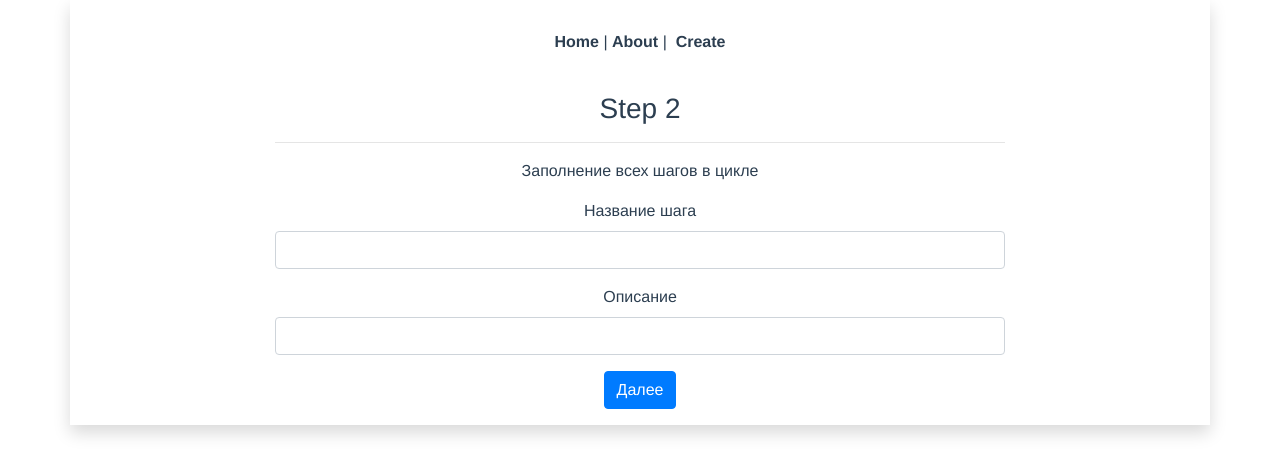
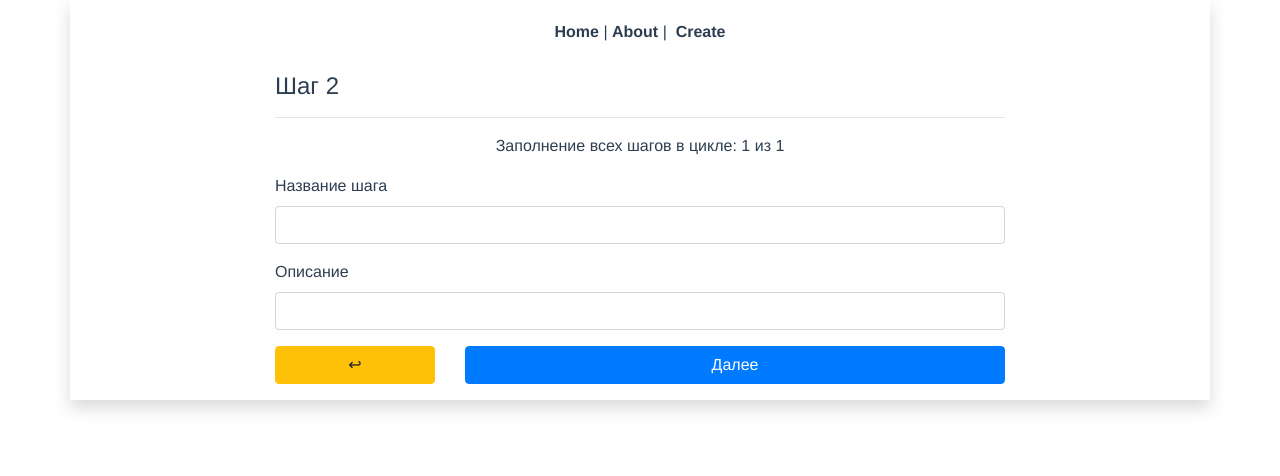
Before and after one commit to mccrush/simpin, a Vue app: page /create/1 in a window 1280 px wide. Both pictures are taken after a click on the button "Далее". Shown: the top 476 px of the page. Built offline with nearby package versions, Linux system fonts and the light colour scheme.

Commit message:
Настраивает сохранени шагов

```diff
--- a/src/App.vue
+++ b/src/App.vue
@@ -23,7 +23,7 @@
 }
 
 #nav {
-  padding: 30px;
+  padding: 20px;
 }
 
 #nav a {
--- a/src/components/Step1.vue
+++ b/src/components/Step1.vue
@@ -1,6 +1,6 @@
 <template>
   <div>
-    <h3 class="mt-2">Шаг 1</h3>
+    <h4 class="mt-2 text-left">Шаг 1</h4>
     <hr />
     <p>Придумайте название, и укажите количество шагов вашей инструкции</p>
     <div class="form-group text-left">
--- a/src/components/Step2.vue
+++ b/src/components/Step2.vue
@@ -1,20 +1,26 @@
 <template>
   <div>
-    <h3 class="mt-2">Step 2</h3>
+    <h4 class="mt-2 text-left">Шаг 2</h4>
     <hr />
-    <p>Заполнение всех шагов в цикле</p>
-    <div class="form-group">
+    <p>Заполнение всех шагов в цикле: {{tecStep}} из {{allSteps}}</p>
+    <div class="form-group text-left">
       <label for="title">Название шага</label>
       <input class="form-control" type="text" name="title" v-model.trim="title" />
     </div>
 
-    <div class="form-group">
+    <div class="form-group text-left">
       <label for="description">Описание</label>
       <input class="form-control" type="text" name="description" v-model.trim="description" />
     </div>
 
-    <!-- <router-link to="/create/1" class="btn btn-warning">&nbsp;&#8617;&nbsp;</router-link> -->
-    <button class="btn btn-primary" @click="saveNewStep">Далее</button>
+    <div class="row">
+      <div class="col-3">
+        <button class="btn btn-block btn-warning" @click="prevStep">&nbsp;&#8617;&nbsp;</button>
+      </div>
+      <div class="col-9">
+        <button class="btn btn-block btn-primary" @click="saveNewStep">Далее</button>
+      </div>
+    </div>
   </div>
 </template>
 
@@ -23,22 +29,52 @@ export default {
   name: "Step2",
   data() {
     return {
+      tecInst: 1,
+      tecStep: 1,
+      allSteps: 1,
       title: "",
       description: ""
     };
   },
+  created() {
+    this.tecInst = this.$store.state.instArr.length - 1;
+    this.allSteps = this.$store.state.instArr[this.tecInst].countSteps;
+  },
   methods: {
     saveNewStep() {
-      const len = this.$store.state.instArr.length - 1;
-
       const res = this.$store.commit("setNewStep", {
         content: {
           title: this.title,
           description: this.description
         },
-        index: len
+        index: this.tecInst
       });
-      this.$router.push("/create/3");
+
+      if (this.tecStep == this.allSteps) {
+        this.$router.push("/create/3");
+      } else {
+        this.tecStep++;
+        this.title = "";
+        this.description = "";
+      }
+    },
+    prevStep() {
+      if (this.tecStep > 1) {
+        this.tecStep--;
+        const tecIndex = this.tecStep - 1;
+        // console.log(
+        //   "this.$store.state.instArr[this.tecInst].step[tecIndex]:",
+        //   this.$store.state.instArr[this.tecInst].step[tecIndex]
+        // );
+        this.title = this.$store.state.instArr[this.tecInst].step[
+          tecIndex
+        ].title;
+        this.description = this.$store.state.instArr[this.tecInst].step[
+          tecIndex
+        ].description;
+      } else {
+        this.$router.push("/create/1");
+      }
     }
   }
 };
--- a/src/components/Step3.vue
+++ b/src/components/Step3.vue
@@ -1,9 +1,9 @@
 <template>
   <div>
-    <h3 class="mt-2">Step 3</h3>
+    <h4 class="mt-2 text-left">Step 3</h4>
     <hr />
     <p>Поздравляю! Вы создали прекрасную интсрукцию!</p>
-    <router-link to="/">К списку инструкций</router-link>
+    <router-link to="/" class="btn btn-block btn-primary">К списку инструкций</router-link>
   </div>
 </template>
 
```
